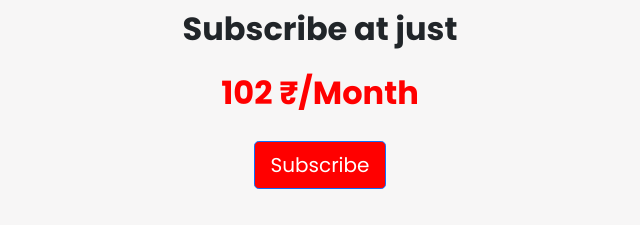
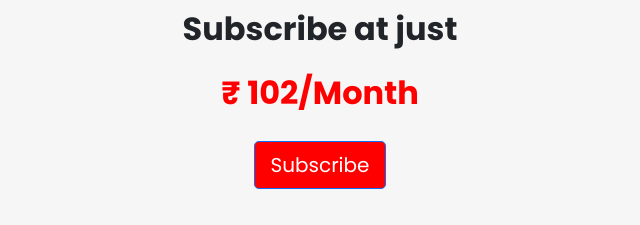
Before and after one commit to suvarnabs/livelaw, a plain HTML site: page index.html in a window 1280 px wide. Shown: the part 3022-3247 px from the top of the page, 320-960 px from the left. Drawn offline with nearby package versions, Linux system fonts and the light colour scheme.

Commit message:
Update index.html

```diff
--- a/index.html
+++ b/index.html
@@ -219,7 +219,7 @@
           <br>
           <br>
           <br>
-          <h1 class="section-footer">Subscribe at just <br><br> <span style="color:red">102 &#8377;/Month</span></h1>
+          <h1 class="section-footer">Subscribe at just <br><br> <span style="color:red">&#8377; 102/Month</span></h1>
           <br>
           <a class="btn btn-primary btn-lg" href="https://www.livelaw.in/pricing?redirectUrl=/" role="button">Subscribe</a>
       </div>
```
